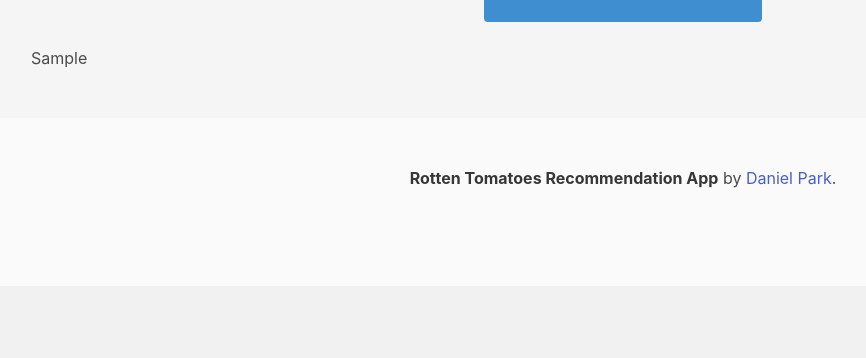
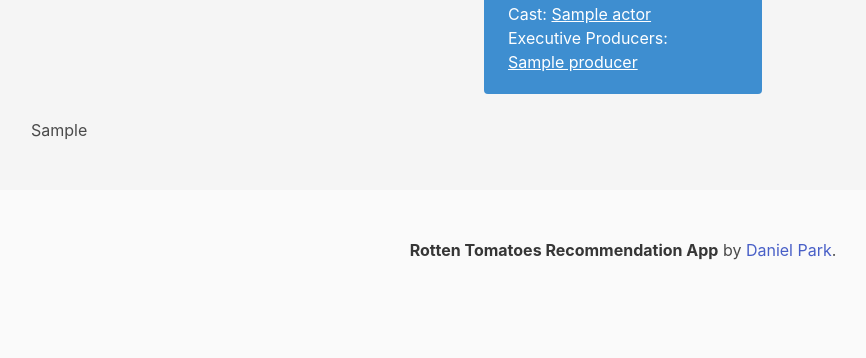
Before and after one commit to Danielpark1239/Movie_Recommendation_App, a Flask app: template templates/tvshowRecommendations.html in a window 1280 px wide. Shown: the part 877-1235 px from the top of the page, without its empty margins (17-883 px from the left). Before the commit the page ends 1065 px from the top, so only its background shows below. Run offline with Flask 2, Linux system fonts and the light colour scheme; the template is opened without the code that fills it: most values are stand-ins (such as "Sample title", 1, 10 or a date in 2020); grey boxes marked "Sample" are stand-in pictures.

Commit message:
Added cast and exec. producers to tiles

```diff
--- a/templates/tvshowRecommendations.html
+++ b/templates/tvshowRecommendations.html
@@ -65,8 +65,23 @@
                 <li>Premiere Date: {{ tvShow.premiereDate }}</li>
                 <li>Genre: {{ tvShow.genre }}</li>
                 <li>Platforms: {{ tvShow.platforms }}</li>
-                <!--<li>Executive Producers: {{ tvShow.producers }}</li>
-                <li>Cast: {{ tvShow.cast }}</li>-->
+                {% if tvShow.cast %}
+                <li>
+                  Cast: {% for actor in tvShow.cast %}
+                  <a href="{{tvShow.cast[actor]}}" target="_blank"
+                    >{{actor + ", " if not loop.last else actor}}</a
+                  >
+                  {% endfor %}
+                </li>
+                {% endif %} {% if tvShow.producers %}
+                <li>
+                  Executive Producers: {% for producer in tvShow.producers %}
+                  <a href="{{tvShow.producers[producer]}}" target="_blank"
+                    >{{producer + ", " if not loop.last else producer}}</a
+                  >
+                  {% endfor %}
+                </li>
+                {% endif %}
               </ul>
             </article>
           </div>
```
